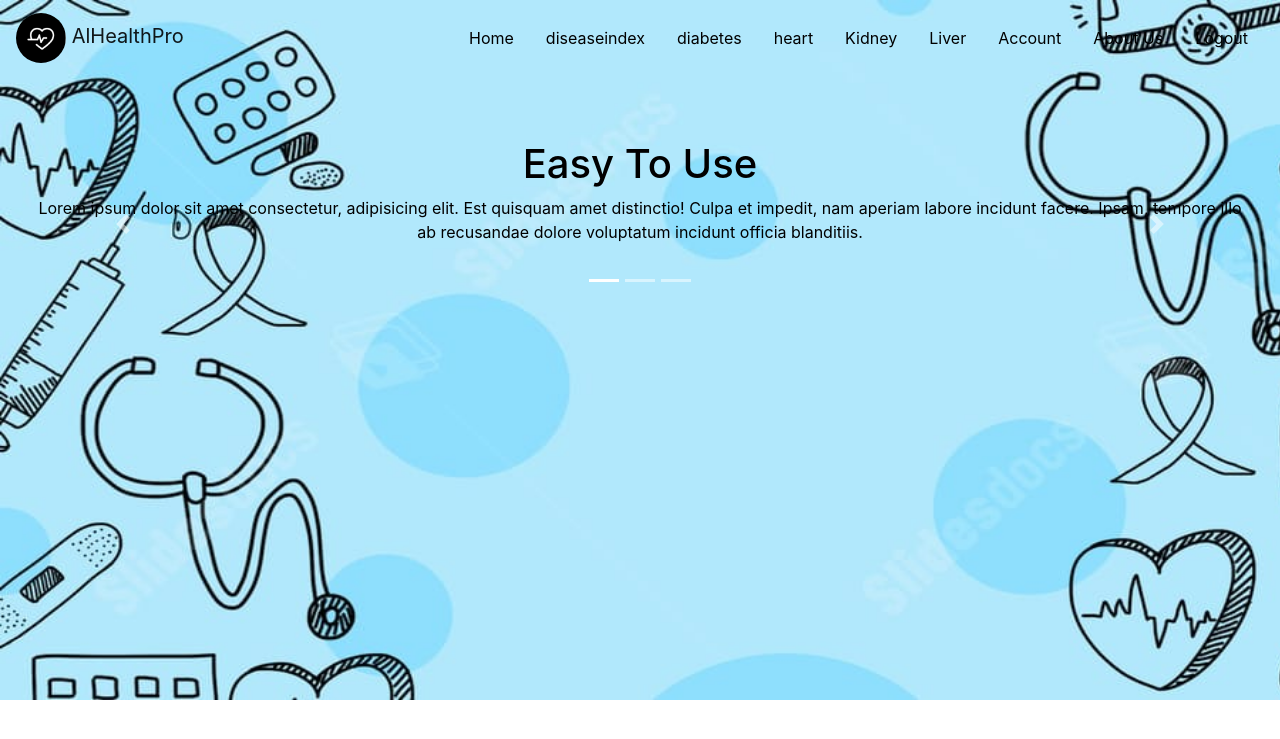
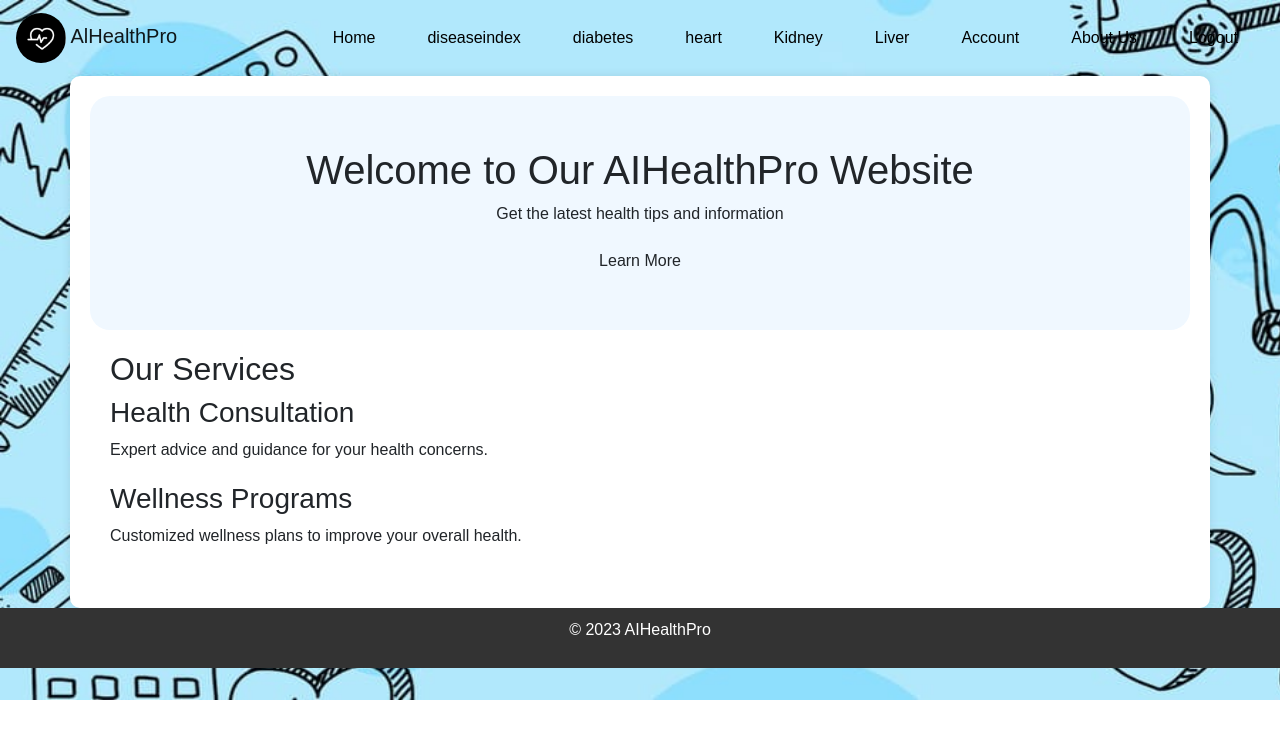
Before and after one commit to 6thSemsterMajorproject/Major-Project, a Flask app: page /homepage in a window 1280 px wide. Shown: the top 739 px of the page. Run offline with Flask 3, Linux system fonts and the light colour scheme; parts of the project's set-up code (start-up, migrations or seed data) failed here and were passed over.

Commit message:
Update home.html

```diff
--- a/flaskapp/templates/home.html
+++ b/flaskapp/templates/home.html
@@ -1,45 +1,92 @@
 {%extends "layout1.html"%}
 {% block content %}
-<div class="jumbotron text-center" style="background-color: transparent;">
+<html lang="en">
+<head>
+  <title>AIHealthPro</title>
+  <style>
+      .container {
+    background-color: #FFF; /* Set the background color to white */
+    padding: 20px; /* Add some padding for spacing */
+    border-radius: 10px; /* Add rounded corners for a sleek look */
+    box-shadow: 0 0 10px rgba(0, 0, 0, 0.1); /* Add a subtle shadow for depth */
+}
+    body {
+  font-family: Arial, sans-serif;
+  margin: 0;
+  padding: 0;
+}
+
+header {
+  background-color: #f2f2f2;
+  padding: 10px 0;
+}
+
+nav ul {
+  list-style: none;
+  text-align: center;
+}
+
+nav ul li {
+  display: inline;
+  margin: 0 10px;
+}
+
+nav ul li a {
+  text-decoration: none;
+  color: #333;
+}
+
+.hero {
+  text-align: center;
+  padding: 50px 0;
+  background-color:aliceblue;
+  border-radius: 20px;
+}
+
+.services {
+  padding: 20px;
+}
+
+.service {
+  margin-bottom: 20px;
+}
+
+footer {
+  text-align: center;
+  background-color: #333;
+  color: #fff;
+  padding: 10px 0;
+}
+
+  </style>
+</head>
+<body>
+
+  <main class="container">
+    <section class="hero">
+      <h1>Welcome to Our AIHealthPro Website</h1>
+      <p>Get the latest health tips and information</p>
+      <a href="/disinx" class="btn">Learn More</a>
+    </section>
+
+    <section class="services">
+      <h2>Our Services</h2>
+      <div class="service">
+        <h3>Health Consultation</h3>
+        <p>Expert advice and guidance for your health concerns.</p>
+      </div>
+      <div class="service">
+        <h3>Wellness Programs</h3>
+        <p>Customized wellness plans to improve your overall health.</p>
+      </div>
+    </section>
+  </main>
+
+  <footer>
+    <p>&copy; 2023 AIHealthPro</p>
+  </footer>
+</body>
 
 
-    <div id="carouselExampleIndicators"    class="carousel slide" data-ride="carousel"   >
-        <ol class="carousel-indicators" >
-          <li data-target="#carouselExampleIndicators" data-slide-to="0" class="active"></li>
-          <li data-target="#carouselExampleIndicators" data-slide-to="1"></li>
-          <li data-target="#carouselExampleIndicators" data-slide-to="2"></li>
-        </ol>
-        <div class="carousel-inner"  >
-          <div class="carousel-item active"  style="background-color: transparent; color: black;">
-            <!--  -->
-            <h1>Easy To Use </h1>
-            <p>Lorem ipsum dolor sit amet consectetur, adipisicing elit. Est quisquam amet distinctio! Culpa et impedit, nam aperiam labore incidunt facere. Ipsam, tempore illo ab recusandae dolore voluptatum incidunt officia blanditiis.</p>
-            <br>
-<br>
-          </div>
-          <div class="carousel-item"  style="background-color: transparent; color: black;">
-            <!--  -->
-            <h1> Efficient And reliable </h1>
-            <p>Lorem ipsum dolor sit amet consectetur, adipisicing elit. Eum aperiam vel cupiditate maiores quisquam aliquid minima explicabo. Sunt, pariatur voluptatem autem harum numquam, error nihil assumenda distinctio perspiciatis voluptates illum! Nostrum quae optio veniam facilis sed minus architecto veritatis id! Nisi eos quo natus sint atque animi explicabo beatae aliquam dicta exercitationem. Repudiandae aliquid atque qui quae, error minus aperiam!</p>
-            <br>
-            <br>
-          </div>
-          <div class="carousel-item"   style="background-color: transparent; color: black;">
-            <h1>Simple </h1>
-            <p>Lorem ipsum dolor sit amet consectetur adipisicing elit. Quas itaque aspernatur, blanditiis quaerat rerum placeat ad maxime ducimus illo beatae. Quia ad quos eius tenetur iure incidunt eveniet aspernatur obcaecati!</p>
-            <br>
-            <br>
-          </div>
-        </div>
-        <a class="carousel-control-prev" href="#carouselExampleIndicators" role="button" data-slide="prev">
-          <span class="carousel-control-prev-icon" aria-hidden="true"></span>
-          <span class="sr-only">Previous</span>
-        </a>
-        <a class="carousel-control-next" href="#carouselExampleIndicators" role="button" data-slide="next">
-          <span class="carousel-control-next-icon" aria-hidden="true"></span>
-          <span class="sr-only">Next</span>
-        </a>
-      </div>
-      </div>
 
 {% endblock %}
```
